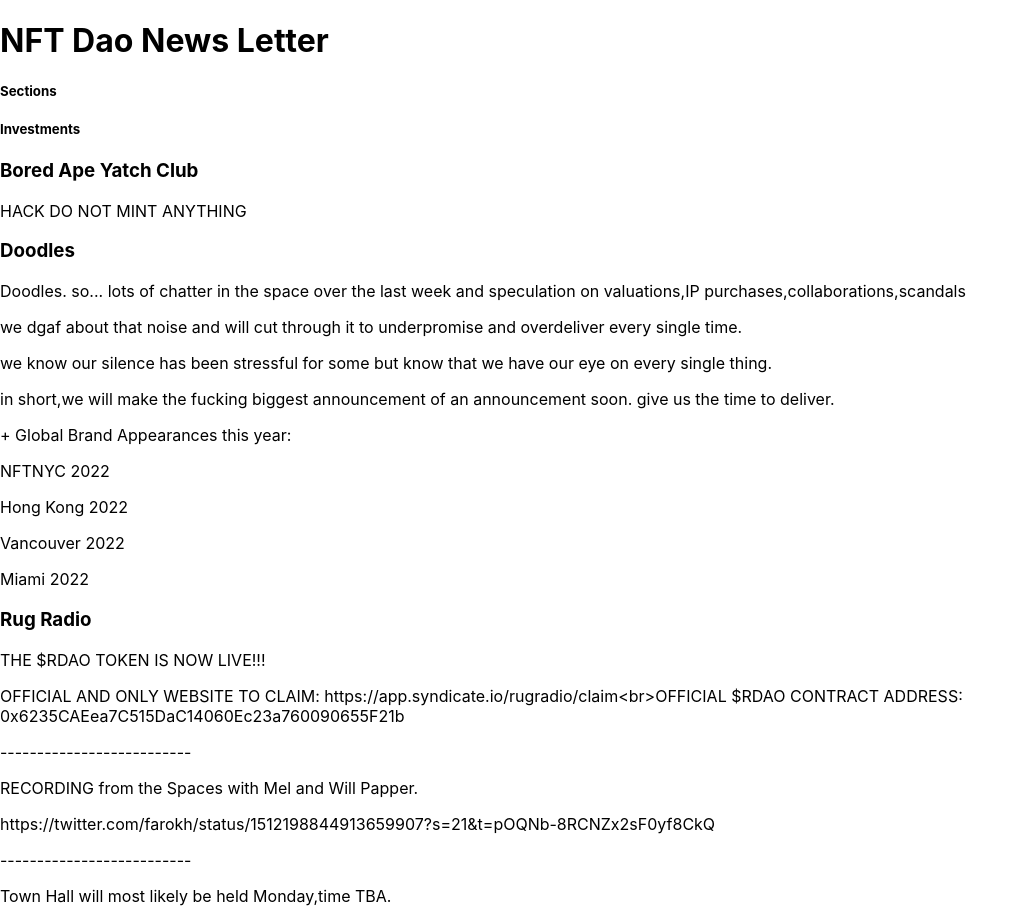
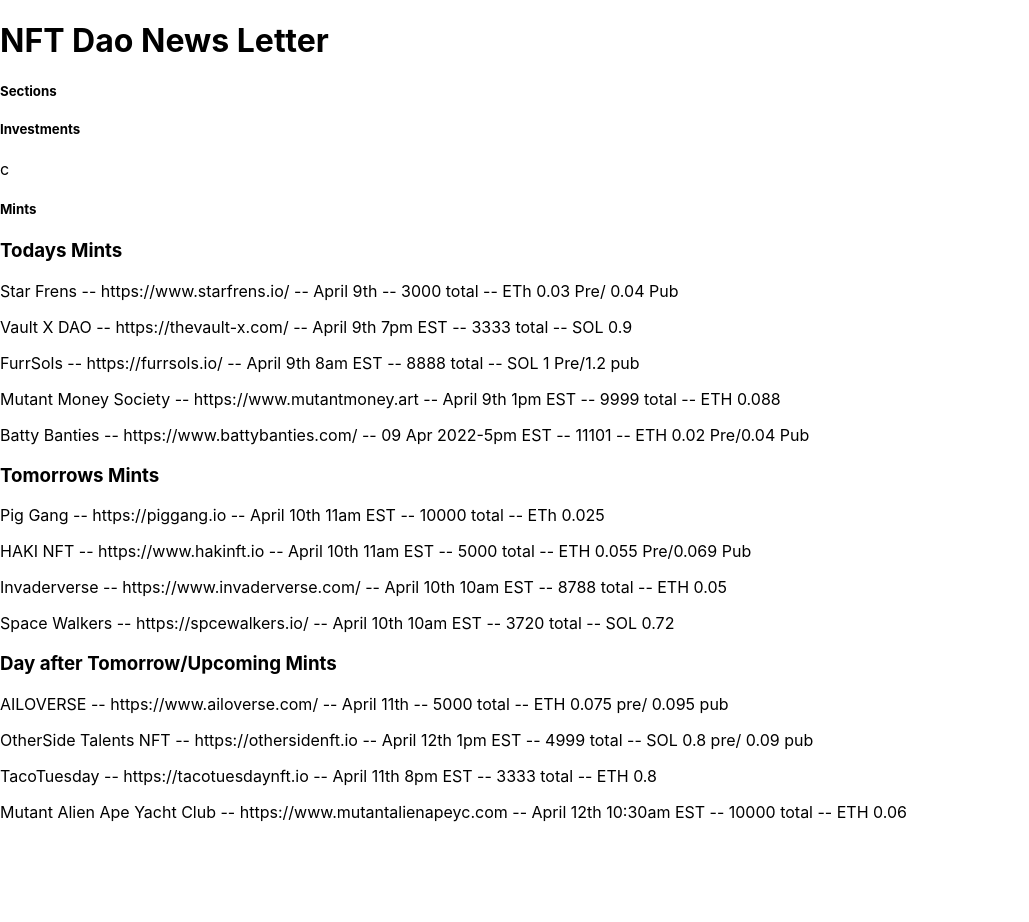
Before and after one commit to PatrickalKhouri/nft-dao-newsletter, a React (Create React App) app: page / in a window 1280 px wide. Shown: the whole page, without its empty margins (0-1029 px from the left). After the commit the page ends 838 px from the top, so only its background shows below. Built offline with nearby package versions, Linux system fonts and the light colour scheme.

Commit message:
Did the mints sector

```diff
--- a/src/Investments.js
+++ b/src/Investments.js
@@ -4,21 +4,7 @@
 
   return (<section>
     <h5>Investments</h5>
-    {Object.keys(investmentsUpdates).map((keyName) => {
-      if (investmentsUpdates[keyName] === '') {
-        return null
-      }
-      const arrayText = investmentsUpdates[keyName].split('\n')
-      return (
-        <>
-        <h3>{investmentsUpdatesHeader[keyName]}</h3>
-        {arrayText.map((line) => {
-          return <p>{line}</p>
-        })}
-        </>
-      )
-    })
-    }
+c
   </section>
   )}
 
--- /dev/null
+++ b/src/Mints.js
@@ -0,0 +1,25 @@
+import React from 'react';
+
+const Mints = ({mints, mintsHeaders}) => {
+
+  return (<section>
+    <h5>Mints</h5>
+    {Object.keys(mints).map((keyName) => {
+      if (mints[keyName] === '') {
+        return null
+      }
+      const arrayText = mints[keyName].split('\n')
+      return (
+        <>
+        <h3>{mintsHeaders[keyName]}</h3>
+        {arrayText.map((line) => {
+          return <p>{line}</p>
+        })}
+        </>
+      )
+    })
+    }
+  </section>
+  )}
+
+export default Mints
--- a/src/Sections.js
+++ b/src/Sections.js
@@ -1,13 +1,16 @@
 import React from 'react';
 import Investments from './Investments'
+import Mints from './Mints'
 
 const Sections = ({todaysNews, headers}) => {
   const {investmentsUpdates, security,  mints, nftNews, others} = todaysNews
   const investmentsUpdatesHeader = headers.investmentsUpdates
+  const mintsHeaders = headers.mints
 
   return (<section>
     <h5>Sections</h5>
     <Investments investmentsUpdates={investmentsUpdates} investmentsUpdatesHeader={investmentsUpdatesHeader}/>
+    <Mints mints={mints} mintsHeaders={mintsHeaders}/>
   </section>
   )}
 
--- a/src/data.js
+++ b/src/data.js
@@ -65,8 +65,8 @@
       zipcys: "Zipcy's Supernormal"
     },
     security: "Security Issues/Updates",
-    mints: "Upcoming NFT drops/mints",
-    days : {
+    upcomingMints: "Upcoming NFT drops/mints",
+    mints : {
       today : "Todays Mints",
       tomorrow : "Tomorrows Mints",
       dayAfterTomorrow : "Day after Tomorrow/Upcoming Mints"
```
Also changed, not shown: src/Others.js (added), src/Security.js (added), src/nftNews.js (added).
